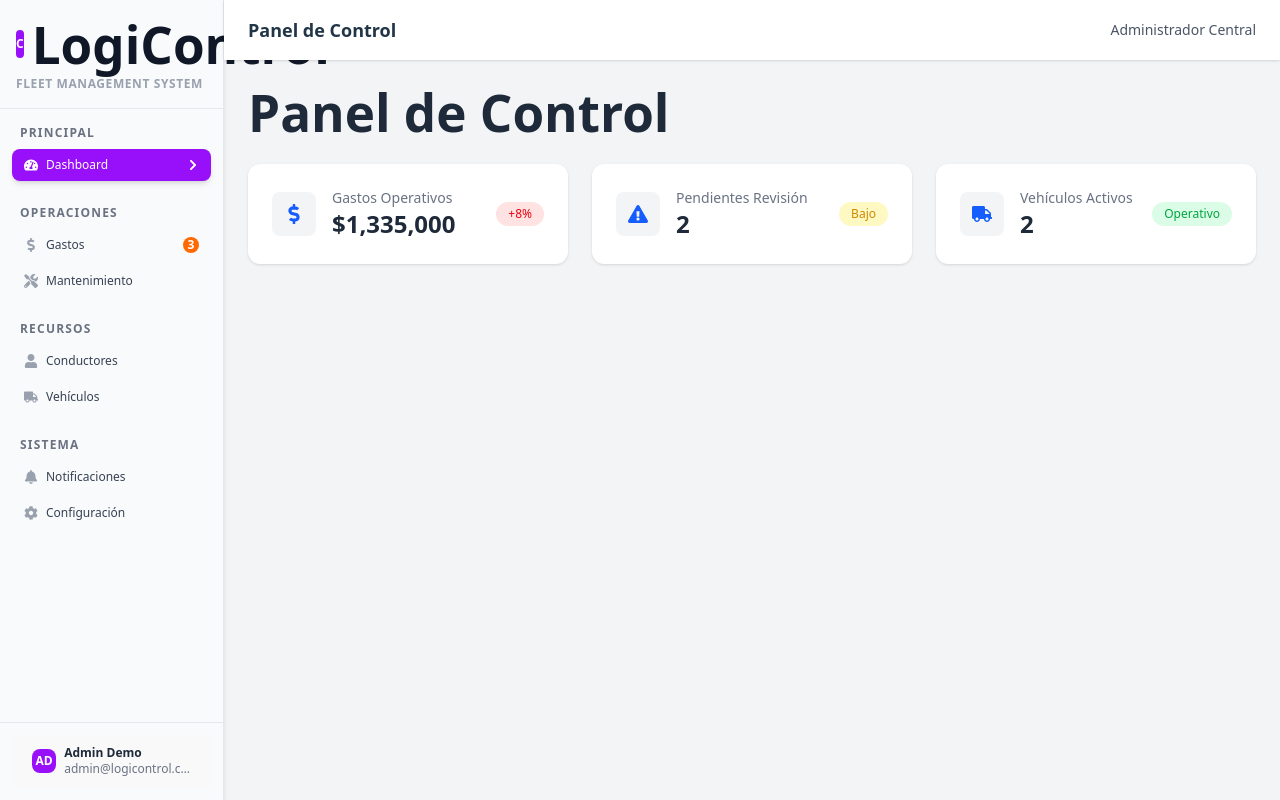
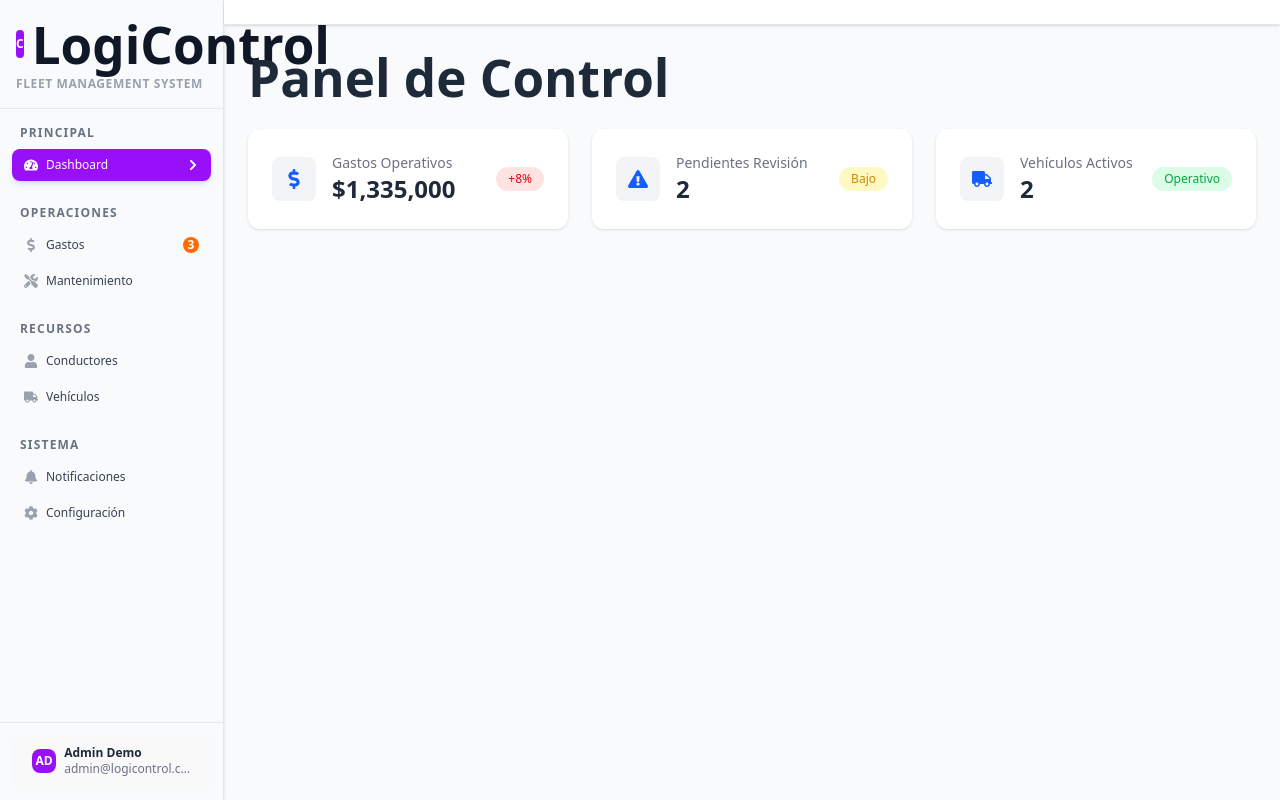
Before and after one commit to olarthedev/control-flotas, a React (Vite) app in the folder admin-web/: page / in a window 1280 px wide. Built offline with nearby package versions, Linux system fonts and the light colour scheme.

Commit message:
refactor(admin-web): Limpieza de componentes y layout

```diff
--- a/admin-web/src/components/AlertCard.tsx
+++ b/admin-web/src/components/AlertCard.tsx
@@ -1,5 +1,3 @@
-import React from 'react';
-
 interface AlertCardProps {
   message: string;
   severity?: 'info' | 'warning' | 'error' | 'success';
--- a/admin-web/src/components/ProgressBar.tsx
+++ b/admin-web/src/components/ProgressBar.tsx
@@ -1,5 +1,3 @@
-import React from 'react';
-
 interface ProgressBarProps {
   percent: number;
   label?: string;
--- a/admin-web/src/layout/Layout.tsx
+++ b/admin-web/src/layout/Layout.tsx
@@ -7,12 +7,12 @@ interface Props {
 
 export const Layout = ({ children }: Props) => {
   return (
-    <div className="flex h-screen bg-gray-100">
+    <div className="flex h-screen bg-gray-50">
       <Sidebar />
 
       <div className="flex-1 flex flex-col">
         <TopBar />
-        <main className="p-6 overflow-y-auto">
+        <main className="p-6 overflow-y-auto flex-1">
           {children}
         </main>
       </div>
--- a/admin-web/src/layout/TopBar.tsx
+++ b/admin-web/src/layout/TopBar.tsx
@@ -1,12 +1,9 @@
-import React from 'react';
-
 export function TopBar() {
   return (
-    <header className="bg-white shadow px-6 py-4 flex justify-between items-center">
-      <div className="text-lg font-semibold">Panel de Control</div>
+    <header className="bg-white border-b border-gray-200 px-6 py-3 flex justify-between items-center shadow-sm">
+      <div></div>
       <div className="flex items-center space-x-4">
-        {/* placeholder for notifications/profile */}
-        <span className="text-sm text-gray-600">Administrador Central</span>
+        {/* placeholder for future notifications/profile */}
       </div>
     </header>
   );
```
